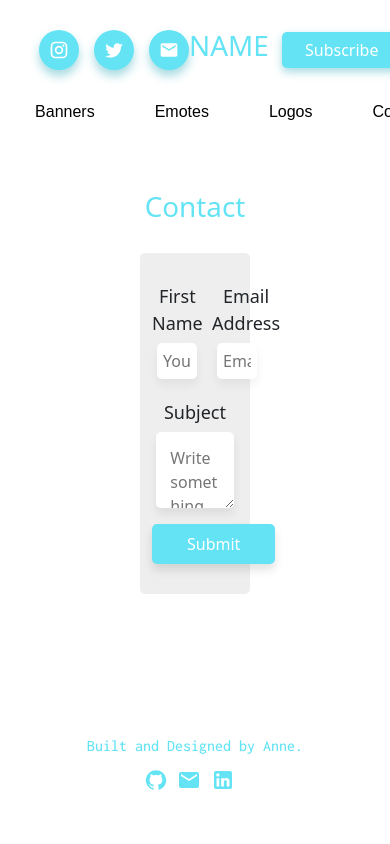
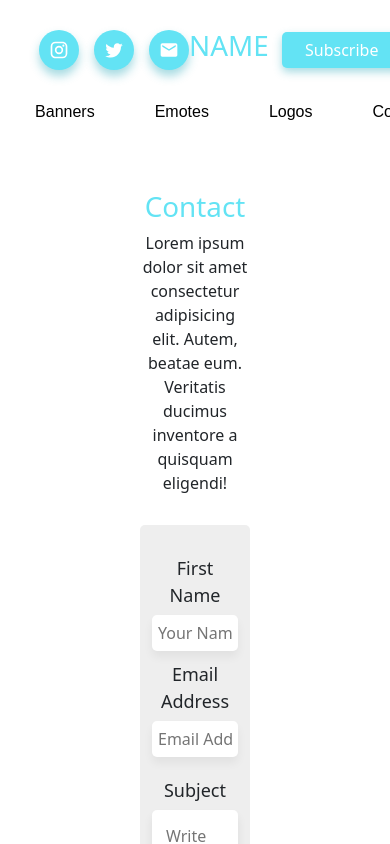
Before and after one commit to vian-ai/v1-ArtLabs, a React (Create React App) app: page /#/contact in a window 390 px wide. Shown: the top 844 px of the page. Built offline with nearby package versions, Linux system fonts and the light colour scheme; a web font is replaced by a local one.

Commit message:
added responsiveness to contact form

```diff
--- a/src/Components/Contact.js
+++ b/src/Components/Contact.js
@@ -5,6 +5,8 @@ const Contact = () => {
     return (
         <div id='contact'>
             <h1>Contact</h1>
+            <p>Lorem ipsum dolor sit amet consectetur adipisicing elit. Autem, beatae eum. Veritatis ducimus
+                inventore a quisquam eligendi!</p>
             <div className='container'>
                 <form>
                     <div className='row-container'>
--- a/src/Components/Logos.js
+++ b/src/Components/Logos.js
@@ -36,7 +36,7 @@ const Logos = () => {
             <div>
                 <div className='display-container'>
                     <div className='display-img'>
-                        <img src={item.logo} alt='logo image' style={{ width: 700 }} />
+                        <img src={item.logo} alt='logo image' style={{ width: '100%' }} />
                     </div>
                 </div>
                 <div className='display-icons'>
--- a/src/Styles/App.css
+++ b/src/Styles/App.css
@@ -54,4 +54,12 @@ body {
   .logo-card {
     grid-template-columns: repeat(1, minmax(150px, 1fr));
   }
+
+  .row-container {
+    grid-template-columns: repeat(1, minmax(50px, 1fr));
+  }
+
+  input[type="submit"], input[type="text"], textarea {
+    width: 100%;
+  }
 }
```
